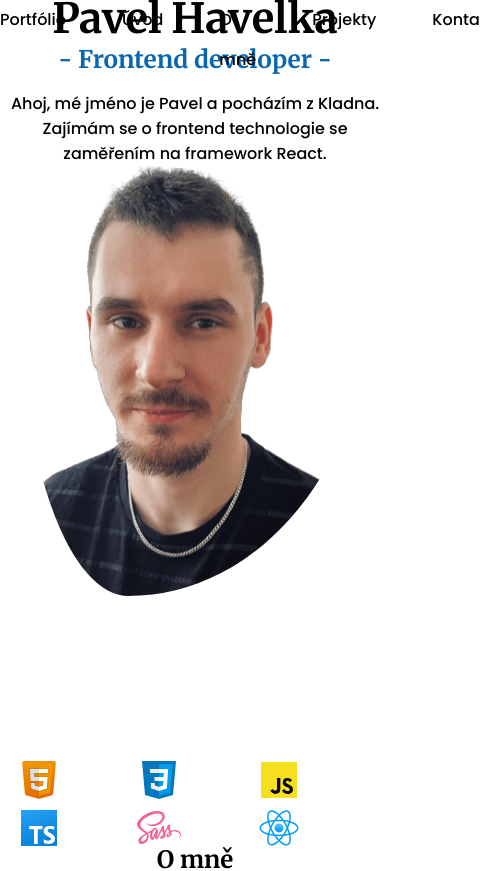
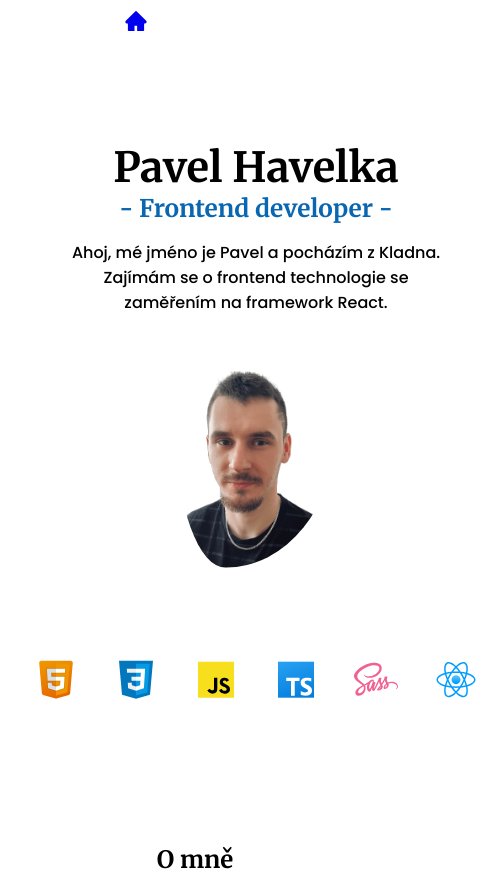
Before and after one commit to PikeHavelka/portfolio, a React (Create React App) app: page / in a window 390 px wide. Shown: the top 871 px of the page, 480 px wide, since content can reach past the window. Built offline with nearby package versions, Linux system fonts and the light colour scheme.

Commit message:
created hamburger menu

```diff
--- a/src/index.css
+++ b/src/index.css
@@ -26,6 +26,7 @@ body {
   --navbar-title-text: rgba(235, 235, 235);
   --general-design-color: #08a8ff;
   --navbar-bg: #02001b;
+  --hamburger-nav-bar-bg: rgba(8, 169, 255, 0.2);
 }
 
 [data-theme="light"] {
@@ -34,6 +35,7 @@ body {
   --light-theme-bg: rgba(235, 235, 235);
   --navbar-title-text: black;
   --navbar-bg: white;
+  --hamburger-nav-bar-bg: rgba(8, 169, 255, 0.2);
 }
 
 h1, h2, h3 {
@@ -47,4 +49,5 @@ h1, h2, h3 {
 .container {
   max-width: 1100px;
   margin: 0 auto;
+  padding: 0 2rem;
 }
--- a/src/layout/header/header.css
+++ b/src/layout/header/header.css
@@ -6,24 +6,22 @@ header {
 
 /* Introduce */
 .introduce {
-  display: flex;
-  justify-content: space-around;
-  align-items: center;
-  flex-wrap: wrap;
+  display: grid;
+  grid-template-areas: "a b"
+                       "c c";
+  place-items: center;
 
   position: relative;
   top: 50%;
   transform: translateY(-50%);
 }
 
-.introduce > * {
-  flex: 1 1 50%;
-}
-
 .introduce .text-wrapper {
   max-width: 25rem;
   border-left: 5px solid var(--general-design-color);
   color: var(--navbar-title-text);
+
+  grid-area: a;
 }
 
 .introduce .title {
@@ -41,10 +39,12 @@ header {
 }
 
 .introduce .my-image {
-  max-width: 350px;
+  max-width: clamp(10rem, 30vw, 20rem);
   border-radius: 34% 66% 69% 31% / 30% 30% 70% 70%;
   background-color: white;
   box-shadow: 1px 1px 10px var(--general-text);
+
+  grid-area: b;
 }
 /**********************************************/
 
@@ -52,6 +52,15 @@ header {
 .introduce .tech-lang-wrapper {
   margin-top: 10rem;
   color: var(--general-text);
+
+  grid-area: c;
+}
+
+.introduce .tech-lang-wrapper .icons {
+  display: flex;
+  justify-content: center;
+  align-items: center;
+  gap: 4.5rem;
 }
 
 .introduce .icons-title {
@@ -61,12 +70,7 @@ header {
   margin-bottom: 1rem;
 }
 
-.introduce .icons {
-  text-align: center;
-}
-
 .introduce .icons .icon {
-  margin-right: 4.5rem;
   vertical-align: middle;
 }
 
@@ -122,3 +126,23 @@ header {
   }
 }
 /**********************************************/
+
+/* Media Query */
+@media (max-width: 765px) {
+  .introduce {
+    grid-template-areas: "a"
+                         "b"
+                         "c";
+    gap: 3.5rem;
+    place-items: center;
+  }
+
+  .introduce .tech-lang-wrapper {
+    margin-top: 02rem;
+  }
+
+  .introduce .tech-lang-wrapper .icons {
+    gap: 2rem;
+  }
+
+}
--- a/src/layout/navbar/Navbar.tsx
+++ b/src/layout/navbar/Navbar.tsx
@@ -1,7 +1,12 @@
 import "./navbar.css"
 import Theme from "../../components/theme/Theme"
+import { AiFillHome } from "react-icons/ai"
+import { useState } from "react"
 
 function Navigation() {
+
+  const [showHide, setShowHide] = useState(false)
+
   window.addEventListener("load", function () {
     // Check if there's an anchor in the URL
     if (window.location.hash) {
@@ -10,16 +15,31 @@ function Navigation() {
     }
   })
 
+  const hamburgerMenu = () => {
+    setShowHide(!showHide)
+  }
+
   return (
     <nav>
-      <ul className="container">
-        <li><a href="">Portfólio</a></li>
+      <div className="nav-wrapper container">
+        <a href="" className="home">
+          <AiFillHome className="icon" />
+        </a>
+
+        <ul className={showHide ? "show-nav" : "hide-nav"}>
           <li><a href="#uvod">Úvod</a></li>
           <li><a href="#o-mne">O mně</a></li>
           <li><a href="#me-projekty">Projekty</a></li>
           <li><a href="#kontakt">Kontakt</a></li>
           <li><Theme /></li>
         </ul>
+
+        <button className={`hamburger-menu ${showHide ? "cross-burger" : "normal-burger"}`} onClick={hamburgerMenu}>
+          <div className="top line"></div>
+          <div className="middle line"></div>
+          <div className="bottom line"></div>
+        </button>
+      </div>
     </nav>
   )
 }
--- a/src/layout/navbar/navbar.css
+++ b/src/layout/navbar/navbar.css
@@ -10,16 +10,31 @@ nav {
   z-index: 10;
 }
 
+nav .nav-wrapper {
+  display: flex;
+  justify-content: space-between;
+  align-items: center;
+
+  height: 100%;
+}
+
+nav .home .icon {
+  vertical-align: middle;
+  font-size: 1.5rem;
+  color: var(--navbar-title-text);
+}
+
+nav .home {
+  padding: 0;
+}
+
 nav ul {
   display: flex;
+  justify-content: center;
   gap: 3.5rem;
 
   line-height: 2.5rem;
   list-style: none;
-}
-
-nav ul li:first-child {
-  margin-right: auto;
 }
 
 nav ul li a {
@@ -37,7 +52,7 @@ nav ul li:hover:not(:last-child):after {
   width: 100%;
 }
 
-nav ul li:not(:last-child, :first-child)::after {
+nav ul li:not(:last-child)::after {
   content: "";
   position: absolute;
 
@@ -52,3 +67,83 @@ nav ul li:not(:last-child, :first-child)::after {
   transition: 250ms linear;
 }
 /**********************************************/
+
+/* Hamburger menu */
+nav .hamburger-menu {
+  display: none;
+
+  background: none;
+  border: none;
+
+  cursor: pointer;
+}
+
+nav .hamburger-menu>*:not(:last-child) {
+  margin-bottom: .2rem
+}
+
+nav .hamburger-menu .line {
+  content: "";
+
+  background-color: var(--general-text);
+
+  height: 3px;
+  width: 25px;
+}
+
+nav .cross-burger .top {
+  transform: rotate(45deg);
+  translate: -2px 5px;
+}
+
+nav .cross-burger .middle {
+  opacity: 0;
+}
+
+nav .cross-burger .bottom {
+  transform: rotate(-45deg);
+  translate: -2px -7px;
+}
+/**********************************************/
+
+/* Mediay Query */
+@media (max-width: 725px) {
+  nav .hamburger-menu {
+    display: inline;
+  }
+
+  nav .nav-wrapper {
+    justify-content: space-evenly;
+  }
+
+  nav ul {
+    position: absolute;
+    flex-direction: column;
+    gap: .5rem;
+
+    text-align: center;
+    line-height: 1.5rem;
+    list-style: none;
+
+    background-color: var(--navbar-bg);
+    border: 1px solid var(--general-text);
+
+    width: 15rem;
+
+    margin-top: 15rem;
+    padding: 1rem 0;
+  }
+
+  nav ul li:not(:last-child)::after {
+    display: none;
+  }
+
+  nav .hide-nav {
+    opacity: 0;
+    pointer-events: none;
+  }
+
+  nav .show-nav {
+    opacity: 1;
+  }
+}
```
Lines whose indentation alone changed are shown as unchanged.
